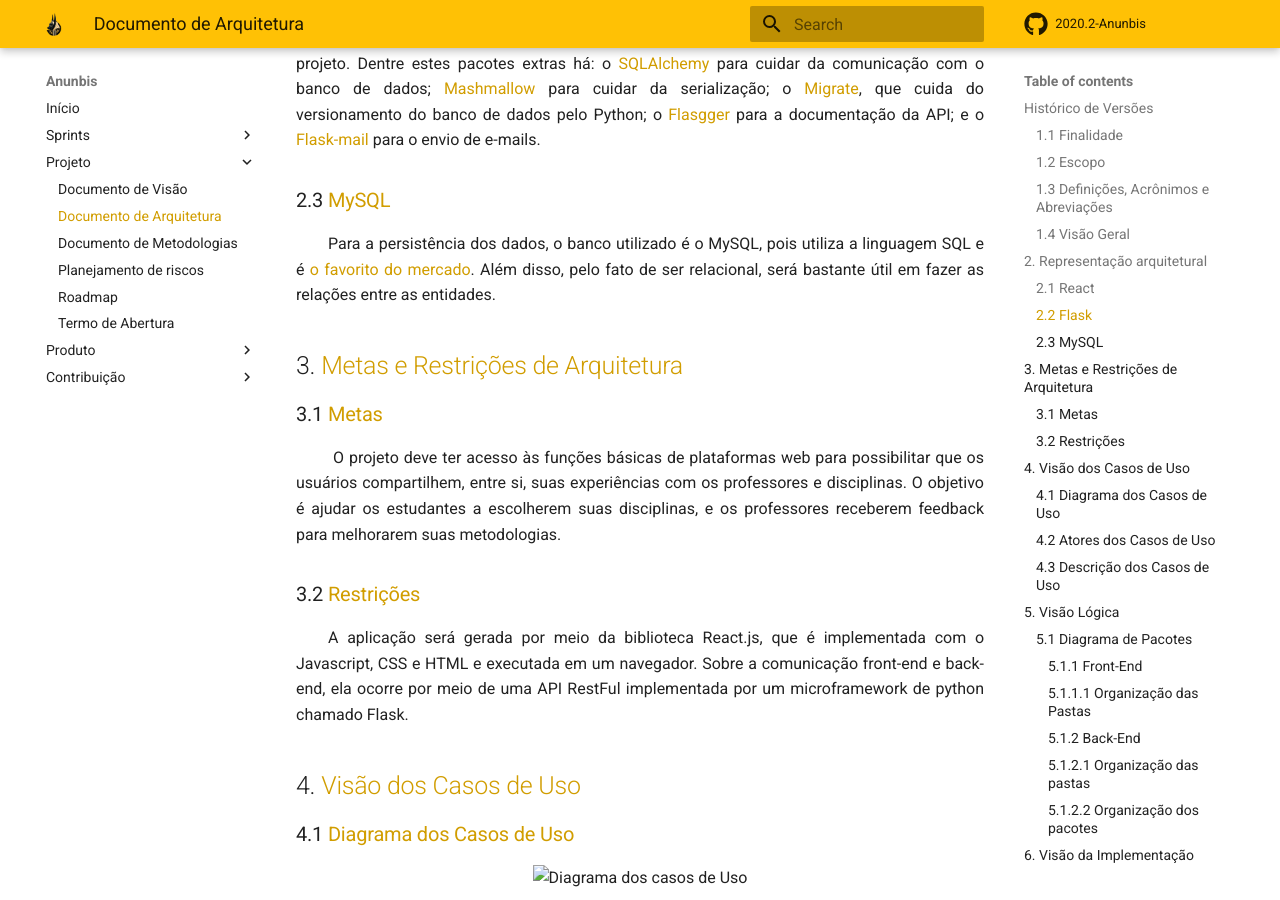
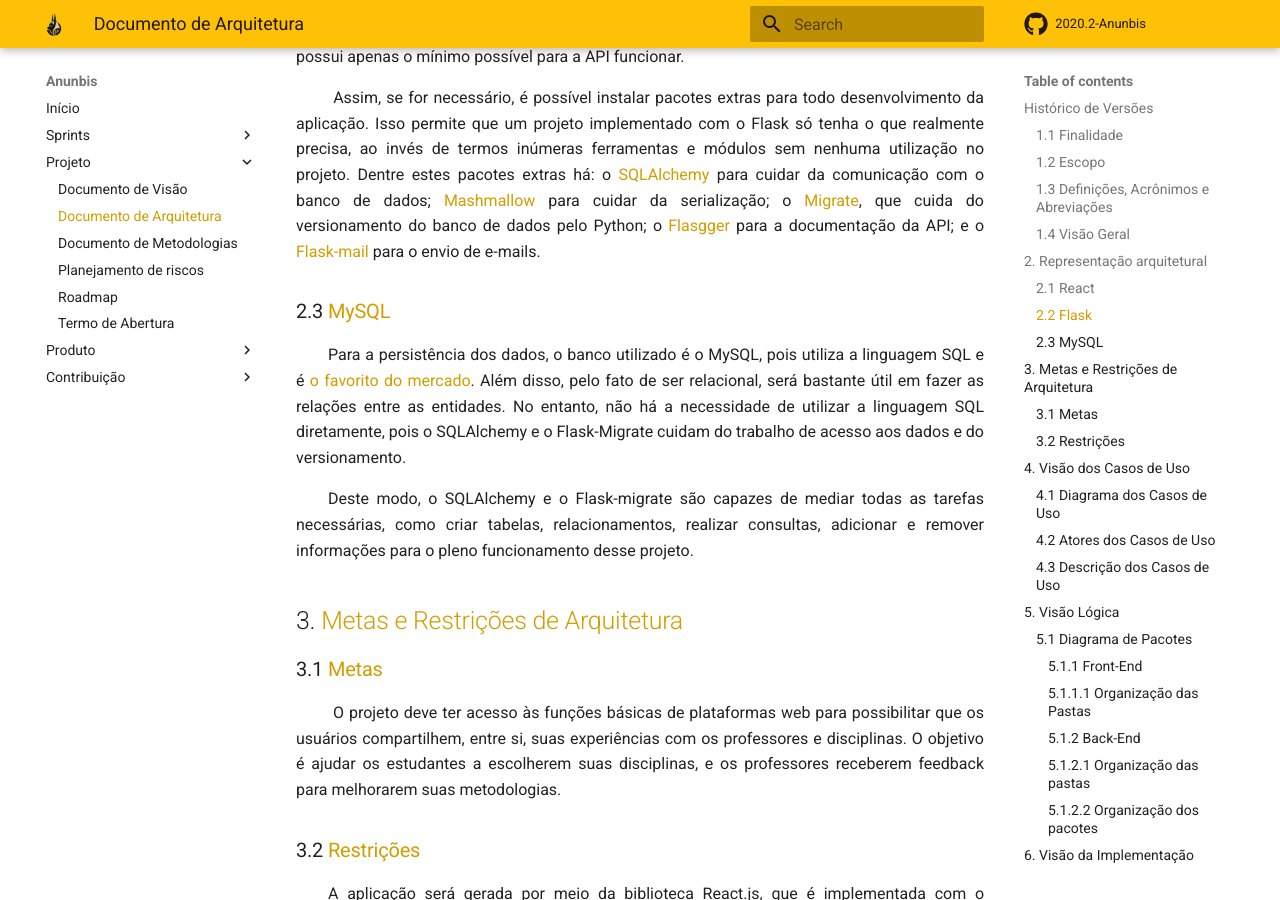
Before and after one commit to fga-eps-mds/2020.2-Anunbis, an MkDocs documentation site: the page built from docs/documentacao/documento-de-arquitetura.md, in a window 1280 px wide and 900 px high, scrolled down 3072 px. Built offline with MkDocs 1.6.1 and Material for MkDocs 9.7.7, drawn with Linux system fonts in a browser that asks for light colours; comment, search, counter and statistics services are not loaded; some of the changed text lies outside the part shown.

Commit message:
(#218) adicao do relacionamento entra banco de dados e flask

```diff
--- a/docs/documentacao/documento-de-arquitetura.md
+++ b/docs/documentacao/documento-de-arquitetura.md
@@ -21,6 +21,8 @@ Data|Versão|Descrição|Autor
 18/05|1.7|Adição do Flask-Migrate e Flask-Swagger |Thiago|
 18/05|1.8|Atualização do Diagrama de Pacotes |Thiago|
 18/05|1.9|Adição da organização das pastas do back-end|Thiago|
+18/05|2.0|Adição da relação do Banco de dados e do Flask|Thiago|
+18/05|2.1|Atualicação dos atributos das entidades|Thiago|
 ## 1. <a name="1">Introdução</a>
 
 ### 1.1 <a name="1_1">Finalidade</a>
@@ -74,20 +76,18 @@ Data|Versão|Descrição|Autor
 ### 2.3 <a name="2_3">MySQL</a>
 
 <p align = "justify"> &emsp;&emsp;Para a persistência dos dados, o banco utilizado é o MySQL, pois utiliza a linguagem SQL e é <a
-href="https://insights.stackoverflow.com/survey/2020#technology">o favorito do mercado</a>. Além disso, pelo fato de ser relacional, será bastante útil em fazer as relações entre as entidades.</p>
-<!-- No entanto, não há a necessidade de utilizar a linguagem SQL diretamente, pois o SQLAlchemy juntamente com o micro framework Flask realizam esse trabalho. -->
-
-<!-- <p align = "justify">&emsp;&emsp;Sendo assim, o SQLAlchemy é capaz de mediar todas as tarefas necessárias, como por exemplo, criar tabelas, relacionamentos, realizar  consultas, adicionar e remover informações, para o pleno funcionamento desse projeto.</p> -->
+href="https://insights.stackoverflow.com/survey/2020#technology">o favorito do mercado</a>. Além disso, pelo fato de ser relacional, será bastante útil em fazer as relações entre as entidades. No entanto, não há a necessidade de utilizar a linguagem SQL diretamente, pois o SQLAlchemy e o Flask-Migrate cuidam do trabalho de acesso aos dados e do versionamento.</p>
+<p align = "justify">&emsp;&emsp;Deste modo, o SQLAlchemy e o Flask-migrate são capazes de mediar todas as tarefas necessárias, como criar tabelas, relacionamentos, realizar  consultas, adicionar e remover informações para o pleno funcionamento desse projeto.</p>
 <!--
 ### 2.4 <a name="2_4">Modelo MVC</a>
 <p align="justify">&emsp;&emsp;É um modelo para a organização do software do projeto, sendo ele um padrão de arquitetura de software que contribui para melhorar a performance do programa, tornando-o mais produtivo. Essa arquitetura é baseada na separação do código entre Modelo, controle e visão. Sendo assim, esse modelo é utilizado no back-end da aplicação. </p>
-
+<--
 <p align="justify">&emsp;&emsp; O pacote ‘modelo’ é responsável por gerenciar os dados, determinando suas funções, lógicas e o padrão de organização que será apresentado ao banco de dados. </p>
 <p align="justify">&emsp;&emsp;O pacote ‘controle’ é responsável por ser o intermediador das requisições realizadas pelo pacote ‘visão’ e o ‘modelo’, processando os dados e repassando para seus respectivos destinos.</p>
 <p align="justify">&emsp;&emsp;O pacote ‘Visão’ apresenta as informações ao usuário, sendo o local por onde o usuário irá interagir. Nessa camada é onde interações com o usuário são elaboradas, são capturadas, validadas e disponibilizadas. Tudo isso por meio do JSON.</p>
-
+<--
 <p align="justify">&emsp;&emsp;Essa arquitetura gera inúmeros benefícios ao projeto, a camada de controle, por exemplo, serve como um filtro de segurança, pois impede que informações incorretas cheguem até a camada modelo. Contribui com a organização, pois possui fácil leitura e eventuais erros são mais fáceis de serem localizados. Além disso, essa arquitetura de camadas permite que vários programadores trabalhem ao mesmo tempo em diferentes camadas, contribuindo para o desenvolvimento do projeto.</p>
-
+<--
 <div style="display:block;text-align:center"><a style="text-align:center" href="https://edisciplinas.usp.br/pluginfile.php/4632609/mod_resource/content/1/5%20Arquitetura%20MVC.pdf"><img src="/2020.2-Anunbis/images/arquiteturaMVCBackEnd.png" alt="representação da arquitetura MVC no back-end"></a></div>
 -->
 
```
Also changed, not shown: other parts of docs/documentacao/documento-de-arquitetura.md (+2 -2 lines).
